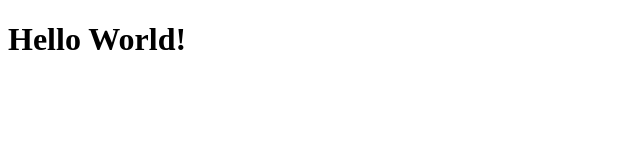
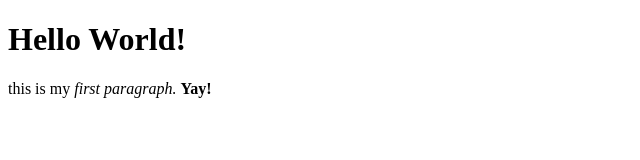
Before and after one commit to gitclemento/depressionSite, a plain HTML site: page html-boilerplate/index.html in a window 1280 px wide. Shown: the whole page, without its empty margins (0-640 px from the left). Drawn offline with Linux system fonts and the light colour scheme.

Commit message:
added a comment to index.html

```diff
--- a/html-boilerplate/index.html
+++ b/html-boilerplate/index.html
@@ -1,5 +1,5 @@
 <!DOCTYPE html>
-
+<!-- This is my first comment! -->
 <html lang="en">
     <head>
         <meta charset="utf-8">
@@ -7,5 +7,6 @@
     </head>
     <body>
         <h1> Hello World! </h1>
+        <p> this is my <em> first paragraph. </em> <strong> Yay! </strong>
     </body>
 </html>
```
